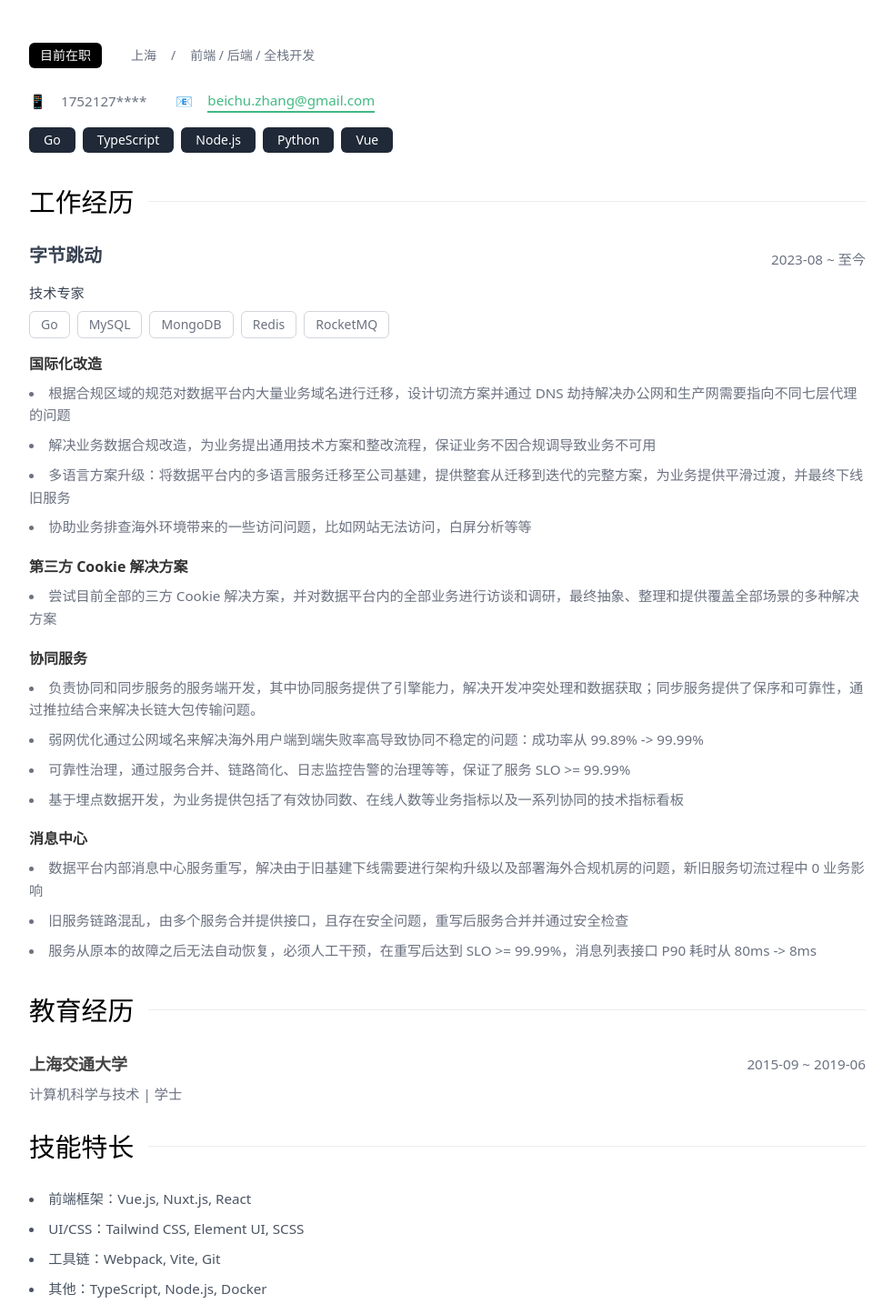
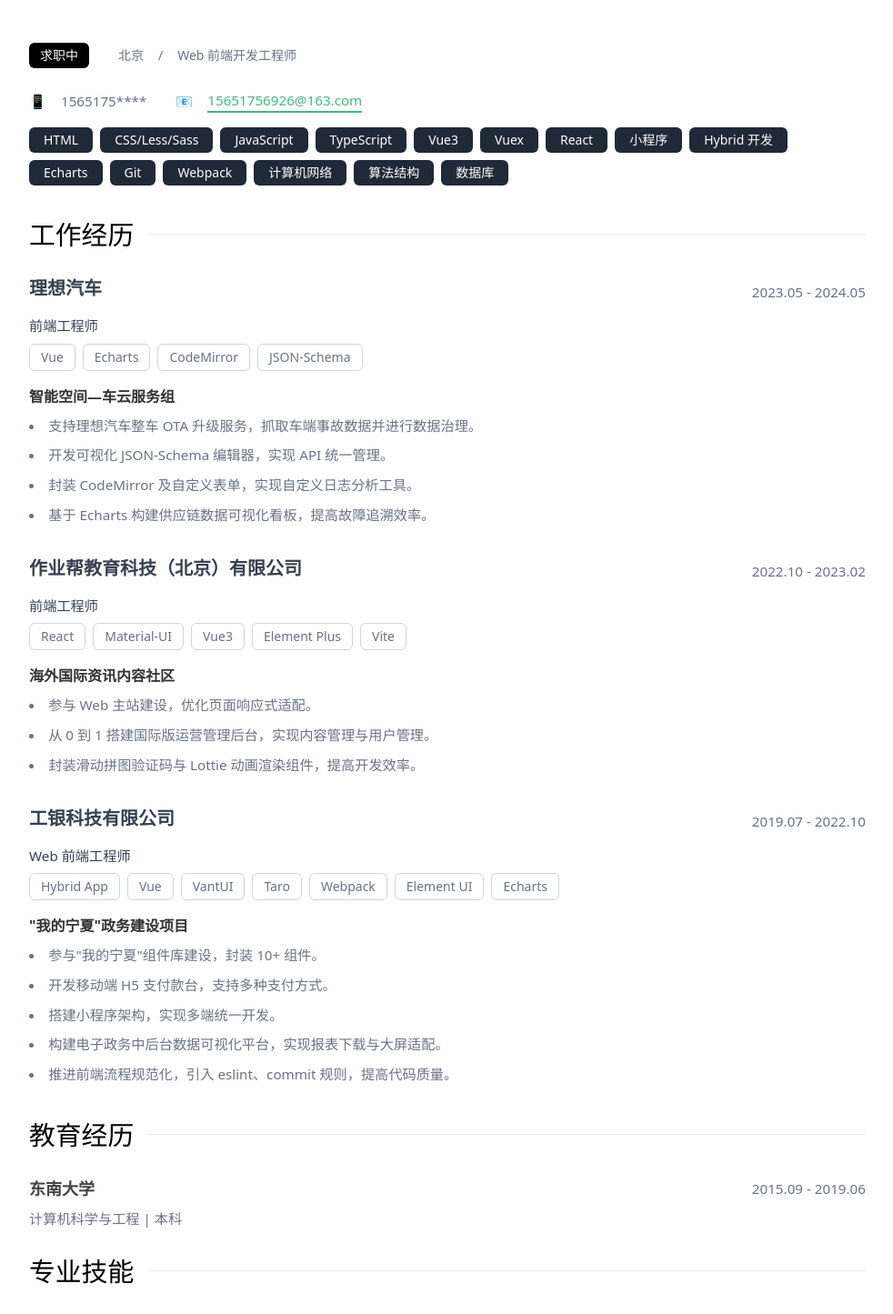
Before and after one commit to lw384/resume, a Nuxt app: page / in a window 1280 px wide. Shown: the part 145-1590 px from the top of the page at 91% size, without its empty margins (148-1130 px from the left). Built offline with nearby package versions, Linux system fonts and the light colour scheme.

Commit message:
feat: update resume content

```diff
--- a/locales/index.ts
+++ b/locales/index.ts
@@ -43,55 +43,69 @@
 
 export const locales: Record<'zh' | 'en', ResumeContent> = {
   zh: {
-    name: '敖天羽',
-    status: '目前在职',
-    location: '上海',
-    role: '前端/后端/全栈开发',
+    name: '罗薇',
+    status: '求职中',
+    location: '北京',
+    role: 'Web 前端开发工程师',
     contact: {
-      phone: '1752127****',
-      email: 'beichu.zhang@gmail.com'
+      phone: '1565175****',
+      email: '15651756926@163.com'
     },
-    skillTags: ['Go', 'TypeScript', 'Node.js', 'Python', 'Vue'],
+    skillTags: [
+      'HTML', 'CSS/Less/Sass', 'JavaScript', 'TypeScript', 'Vue3', 'Vuex', 'React',
+      '小程序', 'Hybrid 开发', 'Echarts', 'Git', 'Webpack', '计算机网络', '算法结构', '数据库'
+    ],
     sections: {
       experience: {
         title: '工作经历',
         companies: [
           {
-            name: '字节跳动',
-            period: '2023-08 ~ 至今',
-            position: '技术专家',
-            techStack: ['Go', 'MySQL', 'MongoDB', 'Redis', 'RocketMQ'],
+            name: '理想汽车',
+            period: '2023.05 - 2024.05',
+            position: '前端工程师',
+            techStack: ['Vue', 'Echarts', 'CodeMirror', 'JSON-Schema'],
             projects: [
               {
-                title: '国际化改造',
+                title: '智能空间—车云服务组',
                 details: [
-                  '根据合规区域的规范对数据平台内大量业务域名进行迁移，设计切流方案并通过 DNS 劫持解决办公网和生产网需要指向不同七层代理的问题',
-                  '解决业务数据合规改造，为业务提出通用技术方案和整改流程，保证业务不因合规调导致业务不可用',
-                  '多语言方案升级：将数据平台内的多语言服务迁移至公司基建，提供整套从迁移到迭代的完整方案，为业务提供平滑过渡，并最终下线旧服务',
-                  '协助业务排查海外环境带来的一些访问问题，比如网站无法访问，白屏分析等等'
+                  '支持理想汽车整车 OTA 升级服务，抓取车端事故数据并进行数据治理。',
+                  '开发可视化 JSON-Schema 编辑器，实现 API 统一管理。',
+                  '封装 CodeMirror 及自定义表单，实现自定义日志分析工具。',
+                  '基于 Echarts 构建供应链数据可视化看板，提高故障追溯效率。'
                 ]
-              },
+              }
+            ]
+          },
+          {
+            name: '作业帮教育科技（北京）有限公司',
+            period: '2022.10 - 2023.02',
+            position: '前端工程师',
+            techStack: ['React', 'Material-UI', 'Vue3', 'Element Plus', 'Vite'],
+            projects: [
               {
-                title: '第三方 Cookie 解决方案',
+                title: '海外国际资讯内容社区',
                 details: [
-                  '尝试目前全部的三方 Cookie 解决方案，并对数据平台内的全部业务进行访谈和调研，最终抽象、整理和提供覆盖全部场景的多种解决方案'
+                  '参与 Web 主站建设，优化页面响应式适配。',
+                  '从 0 到 1 搭建国际版运营管理后台，实现内容管理与用户管理。',
+                  '封装滑动拼图验证码与 Lottie 动画渲染组件，提高开发效率。'
                 ]
-              },
+              }
+            ]
+          },
+          {
+            name: '工银科技有限公司',
+            period: '2019.07 - 2022.10',
+            position: 'Web 前端工程师',
+            techStack: ['Hybrid App', 'Vue', 'VantUI', 'Taro', 'Webpack', 'Element UI', 'Echarts'],
+            projects: [
               {
-                title: '协同服务',
+                title: '"我的宁夏"政务建设项目',
                 details: [
-                  '负责协同和同步服务的服务端开发，其中协同服务提供了引擎能力，解决开发冲突处理和数据获取；同步服务提供了保序和可靠性，通过推拉结合来解决长链大包传输问题。',
-                  '弱网优化通过公网域名来解决海外用户端到端失败率高导致协同不稳定的问题：成功率从 99.89% -> 99.99%',
-                  '可靠性治理，通过服务合并、链路简化、日志监控告警的治理等等，保证了服务 SLO >= 99.99%',
-                  '基于埋点数据开发，为业务提供包括了有效协同数、在线人数等业务指标以及一系列协同的技术指标看板'
-                ]
-              },
-              {
-                title: '消息中心',
-                details: [
-                  '数据平台内部消息中心服务重写，解决由于旧基建下线需要进行架构升级以及部署海外合规机房的问题，新旧服务切流过程中 0 业务影响',
-                  '旧服务链路混乱，由多个服务合并提供接口，且存在安全问题，重写后服务合并并通过安全检查',
-                  '服务从原本的故障之后无法自动恢复，必须人工干预，在重写后达到 SLO >= 99.99%，消息列表接口 P90 耗时从 80ms -> 8ms'
+                  '参与"我的宁夏"组件库建设，封装 10+ 组件。',
+                  '开发移动端 H5 支付款台，支持多种支付方式。',
+                  '搭建小程序架构，实现多端统一开发。',
+                  '构建电子政务中后台数据可视化平台，实现报表下载与大屏适配。',
+                  '推进前端流程规范化，引入 eslint、commit 规则，提高代码质量。'
                 ]
               }
             ]
@@ -102,86 +116,117 @@
         title: '教育经历',
         schools: [
           {
-            name: '上海交通大学',
-            period: '2015-09 ~ 2019-06',
-            major: '计算机科学与技术',
-            degree: '学士'
+            name: '东南大学',
+            period: '2015.09 - 2019.06',
+            major: '计算机科学与工程',
+            degree: '本科'
           }
         ]
       },
       skills: {
-        title: '技能特长',
+        title: '专业技能',
         categories: [
-          {
-            name: '前端框架',
-            items: 'Vue.js, Nuxt.js, React'
-          },
-          {
-            name: 'UI/CSS',
-            items: 'Tailwind CSS, Element UI, SCSS'
-          },
-          {
-            name: '工具链',
-            items: 'Webpack, Vite, Git'
-          },
-          {
-            name: '其他',
-            items: 'TypeScript, Node.js, Docker'
-          }
+          { name: '前端开发', items: 'HTML, CSS/Less/Sass, JavaScript, TypeScript' },
+          { name: '前端框架', items: 'Vue3, Vuex, React, 小程序, Hybrid 开发' },
+          { name: '数据可视化', items: 'Echarts' },
+          { name: '工程化', items: 'Git, Webpack, eslint' },
+          { name: '计算机基础', items: '计算机网络, 算法结构, 数据库' }
         ]
       }
     }
   },
   en: {
-    name: 'Ao Tianyu',
-    status: 'Currently Employed',
-    location: 'Shanghai',
-    role: 'Frontend/Backend/Full-Stack Developer',
+    name: 'Wei Luo',
+    status: 'Seeking Opportunities',
+    location: 'Beijing, China',
+    role: 'Frontend Developer',
     contact: {
-      phone: '1752127****',
-      email: 'beichu.zhang@gmail.com'
+      phone: '+86 1565175****',
+      email: 'weiluo384@outlook.com'
     },
-    skillTags: ['Go', 'TypeScript', 'Node.js', 'Python', 'Vue'],
+    skillTags: [
+      'Python', 'SQL', 'JavaScript', 'Node.js', 'Java', 'Vue', 'React', 'Taro',
+      'Echarts', 'Canvas', 'BI', 'Konva', 'Matlab', 'HTML', 'CSS', 'MongoDB', 'IndexDB',
+      'pnpm', 'yarn', 'npm'
+    ],
     sections: {
       experience: {
         title: 'Work Experience',
         companies: [
           {
-            name: 'ByteDance',
-            period: 'Aug 2023 - Present',
-            position: 'Technical Expert',
-            techStack: ['Go', 'MySQL', 'MongoDB', 'Redis', 'RocketMQ'],
+            name: 'Li Auto Inc.',
+            period: 'May 2023 – May 2024',
+            position: 'Frontend Developer',
+            techStack: ['Vue', 'Echarts', 'Low-Code', 'Canvas', 'Svelte', 'Konva'],
             projects: [
               {
-                title: 'Internationalization Transformation',
+                title: 'Supply Chain Data Visualization Platform',
                 details: [
-                  'Migrated numerous business domain names within the data platform according to compliance requirements, designed traffic switching solutions and resolved cross-network proxy issues through DNS hijacking',
-                  'Resolved business data compliance transformation, proposed universal technical solutions and improvement processes to ensure business continuity',
-                  'Upgraded multilingual solution: migrated platform language services to company infrastructure, provided complete migration and iteration solution, ensuring smooth transition and legacy service retirement',
-                  'Assisted in troubleshooting overseas environment access issues, such as website accessibility and blank screen analysis'
+                  'Developed a visualization platform using Echarts and Low-Code frameworks, reducing repetitive development and improving work order tracking efficiency by 15%.'
                 ]
               },
               {
-                title: 'Third-party Cookie Solution',
+                title: 'Cross-Platform Image Annotation Tools',
                 details: [
-                  'Explored all current third-party cookie solutions, conducted interviews and research across platform businesses, ultimately abstracting, organizing, and providing multiple solutions covering all scenarios'
+                  'Designed and developed an image annotation tool with Canvas, Konva, and Svelte, enabling image scaling, annotation, and downloading, significantly reducing frontend feature development time.'
                 ]
               },
               {
-                title: 'Collaboration Service',
+                title: 'LLM-powered Chatbot Development',
                 details: [
-                  'Responsible for collaboration and synchronization service development, implementing engine capabilities for conflict resolution and data acquisition; sync service ensures ordering and reliability through push-pull combination',
-                  'Optimized weak network performance through public domain names, improving overseas user end-to-end success rate from 99.89% to 99.99%',
-                  'Improved reliability through service consolidation, pipeline simplification, and monitoring, achieving SLO >= 99.99%',
-                  'Developed analytics based on tracking data, providing business metrics including effective collaboration count, online users, and technical indicator dashboards'
+                  'Contributed to frontend development for a chatbot powered by LLM, supporting markdown, charts, code blocks, links, and multimedia, enhancing user experience.'
+                ]
+              }
+            ]
+          },
+          {
+            name: 'Zuoyebang Education Technology Co., Ltd.',
+            period: 'October 2022 – February 2023',
+            position: 'Frontend Developer',
+            techStack: ['React', 'Material-UI', 'Echarts', 'Lottie', 'IndexedDB'],
+            projects: [
+              {
+                title: 'International Education Community Platform',
+                details: [
+                  'Built an education platform using React and Material-UI, integrating Echarts to facilitate quick data insight identification.'
                 ]
               },
               {
-                title: 'Message Center',
+                title: 'Frontend Animation Optimization',
                 details: [
-                  'Rewrote internal message center service to address architecture upgrade needs and overseas compliance deployment, achieving zero business impact during migration',
-                  'Consolidated and secured complex service architecture, resolving security issues through service merger and security audits',
-                  'Improved service reliability from manual recovery to automatic recovery, achieving SLO >= 99.99%, reducing message list API P90 latency from 80ms to 8ms'
+                  'Created interactive animations using React and Lottie, leveraging IndexedDB for caching, improving animation smoothness by 25%.'
+                ]
+              }
+            ]
+          },
+          {
+            name: 'ICBC Technology Co., Ltd.',
+            period: 'July 2019 – October 2022',
+            position: 'Frontend Developer',
+            techStack: ['Vue', 'VantUI', 'Taro', 'Echarts', 'Webpack', 'Element UI'],
+            projects: [
+              {
+                title: 'My Ningxia Digital Government Services',
+                details: [
+                  'Developed frontend features for a government-backed mobile app serving 10.65 million users, streamlining digital services.'
+                ]
+              },
+              {
+                title: 'Mobile Payment Platform',
+                details: [
+                  'Built a payment system supporting Alipay, WeChat, UnionPay, and e-wallets, enhancing user convenience and engagement.'
+                ]
+              },
+              {
+                title: 'Frontend Monitoring System',
+                details: [
+                  'Developed a monitoring system to capture user behavior and errors, reducing loading time from 4s to 2s based on First Content Paint (FCP), significantly improving retention.'
+                ]
+              },
+              {
+                title: 'Code Quality & Review',
+                details: [
+                  'Conducted code reviews with ESLint and implemented Sonar quality gates, leading to a 30% bug reduction according to Jira statistics.'
                 ]
               }
             ]
@@ -192,32 +237,20 @@
         title: 'Education',
         schools: [
           {
-            name: 'Shanghai Jiao Tong University',
-            period: 'Sep 2015 - Jun 2019',
-            major: 'Computer Science and Technology',
-            degree: "Bachelor's Degree"
+            name: 'Southeast University',
+            period: 'August 2015 – June 2019',
+            major: 'Computer Science & Technology',
+            degree: 'Bachelor of Engineering'
           }
         ]
       },
       skills: {
-        title: 'Technical Skills',
+        title: 'Skills',
         categories: [
-          {
-            name: 'Frontend Frameworks',
-            items: 'Vue.js, Nuxt.js, React'
-          },
-          {
-            name: 'UI/CSS',
-            items: 'Tailwind CSS, Element UI, SCSS'
-          },
-          {
-            name: 'Tool Chain',
-            items: 'Webpack, Vite, Git'
-          },
-          {
-            name: 'Others',
-            items: 'TypeScript, Node.js, Docker'
-          }
+          { name: 'Programming Languages', items: 'Python, SQL, JavaScript, Node.js, Java' },
+          { name: 'Frontend Frameworks', items: 'Vue, React, Taro' },
+          { name: 'Data Visualization', items: 'Echarts, Canvas, BI, Konva, Matlab' },
+          { name: 'Development Tools', items: 'pnpm, yarn, npm, MongoDB, IndexedDB' }
         ]
       }
     }
```
